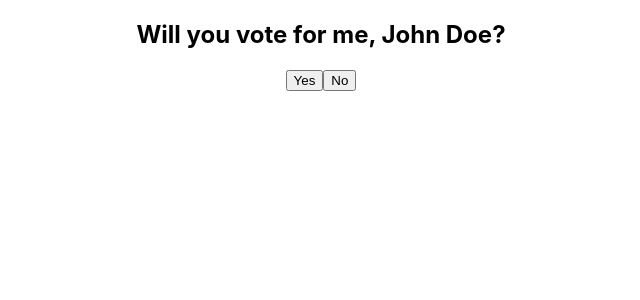
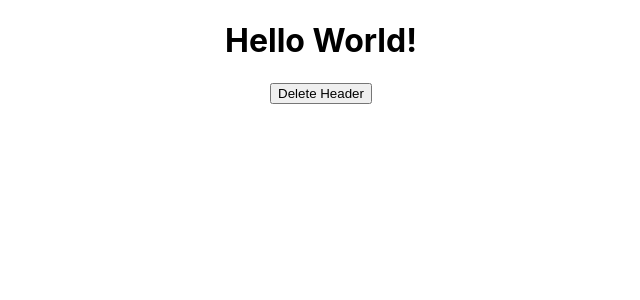
Before and after one commit to Densitty/react-lesson-max, a React (Create React App) app: page / in a window 1280 px wide. Shown: the top 300 px of the page, without its empty margins (319-959 px from the left). Built offline with nearby package versions, Linux system fonts and the light colour scheme.

Commit message:
ComponentWillUnmount() in action using class-based components. The traditional way.

```diff
--- a/src/containers/App.js
+++ b/src/containers/App.js
@@ -1,52 +1,35 @@
-import React, { useState, useEffect } from 'react';
-// import classes from '*.module.css';
+import React, { Component } from 'react';
+import Child from './Child'
 import classes from './App.module.css';
 
-const App = props => {
-  const [buttonState, setButtonState] = useState('')
-  const [nameState, setNameState] = useState('John')
-
-  useEffect(() => {
-    console.log('UseEffect in action ', buttonState)
-  })
-
-  useEffect(() => {
-    setTimeout(() => {
-      setNameState('John Doe')
-      console.log('Calling useEffect again ...', nameState)
-    }, 5000)
-  })
-
-  // const componentDidMount = () => {
-  //   setButtonState('Yes')
-  //   console.log("Component did mount", setButtonState)
-  // }
-
-  // const componentDidUpdate = () => {
-  //   console.log("Component did update", this.state.buttonPressed)
-  // }
-
-  const onYesPress = () => {
-    setButtonState('Yes, John Doe will vote');
-    console.log('Yes button pressed')
+class App extends Component {
+  constructor(props) {
+    super(props);
+    this.state = { show: true };
   }
 
-  const onNoPress = () => {
-    // setButtonState('No');
-    console.log('No, John Doe won\'t vote')
+  // or instead of using the contructor above, we can do below;
+  // state = {show: true}
+
+  delHeader = () => {
+    this.setState({ show: !this.state.show });
   }
 
 
-  return (
-    < div className={classes.App} >
-      <h2>Will you vote for me, {nameState}?</h2>
-      <button onClick={() => onYesPress()}>
-        Yes
-      </button>
-      <button onClick={() => onNoPress()}>No</button>
-    </div >
-  );
+  render() {
+    let myheader;
 
+    if (this.state.show) {
+      myheader = <Child />;
+    };
+
+    return (
+      <div className={classes.App}>
+        {myheader}
+        <button type="button" onClick={this.delHeader}>Delete Header</button>
+      </div>
+    );
+  }
 }
 
 export default App;
--- /dev/null
+++ b/src/containers/Child.js
@@ -0,0 +1,15 @@
+import React, { Component } from 'react'
+
+
+class Child extends Component {
+  componentWillUnmount() {
+    alert("The component named Header is about to be unmounted.");
+  }
+  render() {
+    return (
+      <h1>Hello World!</h1>
+    );
+  }
+}
+
+export default Child
```
